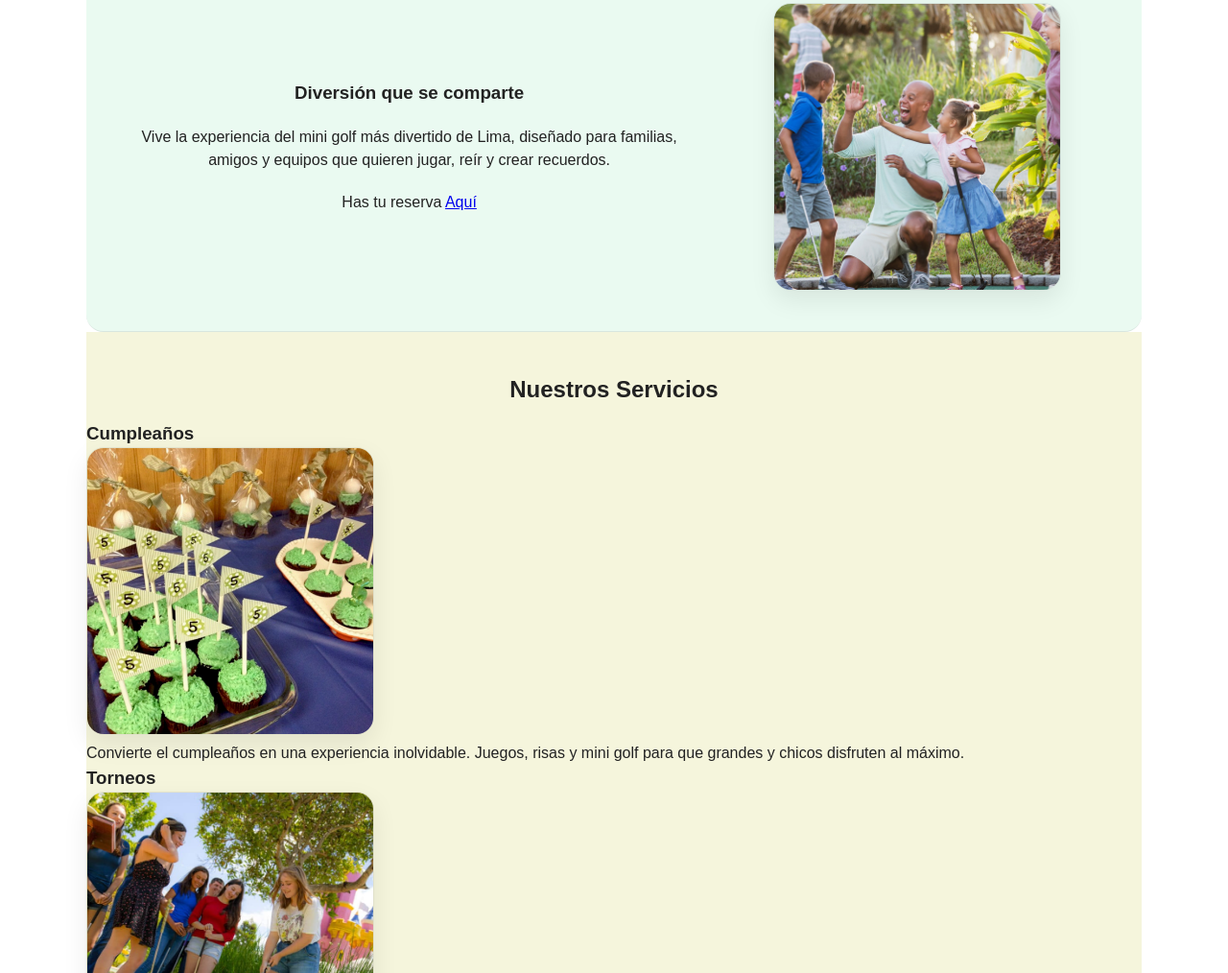
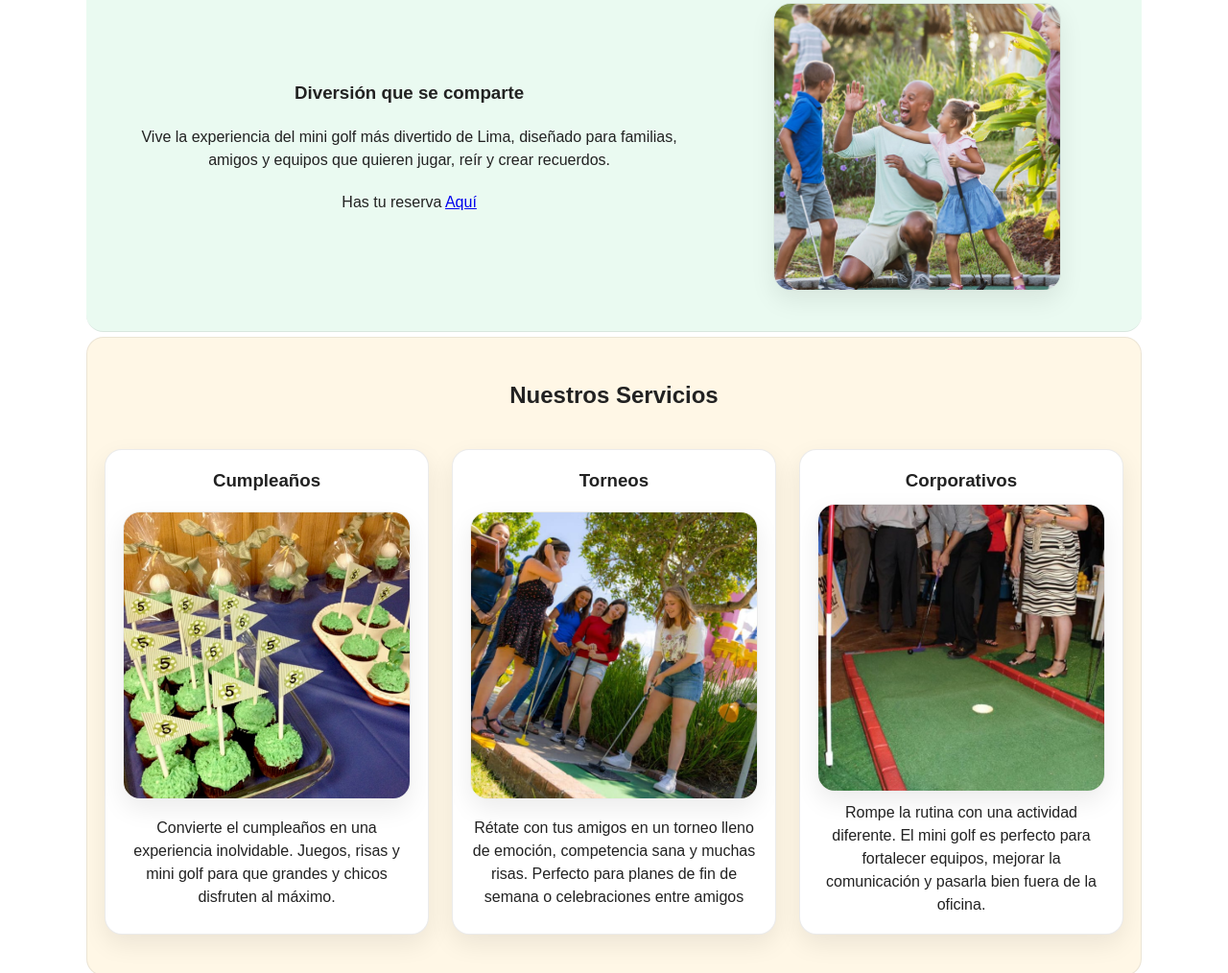
Before and after one commit to chavalucho/greenfun-minigolf, a plain HTML site: page index.html in a window 1280 px wide. Shown: the part 266-1280 px from the top of the page at 96% size. Drawn offline with Linux system fonts and the light colour scheme.

Commit message:
Mejoras seccion de servicios

```diff
--- a/css/style.css
+++ b/css/style.css
@@ -85,6 +85,7 @@ header div:nth-child(2) {
 /* ====== Secciones (Grid) ====== */
 section{
   padding: 42px 0;
+  margin: 5px 0;
 }
 
 /* Experiencia: 2 columnas (texto + imagen) */
@@ -119,8 +120,41 @@ section{
   justify-self: center;
 }
 
+/* Servicios: cards 3 columnas*/
 .servicios{
-  background-color: beige;
+  display: grid;
+  grid-template-columns: 1fr 1fr 1fr;
+  gap: 24px;
+  background: #fff7e6;
+  border-radius: var(--radius);
+  padding: 42px 18px;
+  border: 1px solid var(--border);
+}
+
+.servicios > h2{
+  grid-column: span 3;
+  text-align: center;
+}
+
+.servicios > div{
+  background: var(--card);
+  border: 1px solid var(--border);
+  border-radius: var(--radius);
+  box-shadow: var(--shadow);
+  padding: 18px;
+  display: grid;
+  gap: 10px;
+  justify-items: center;
+  text-align: center;
+}
+
+.servicios > div {
+  transition: transform 0.25s ease, box-shadow 0.25s ease;
+}
+
+.servicios > div:hover {
+  transform: translateY(-6px);
+  box-shadow: 0 12px 30px rgba(0,0,0,.15);
 }
 
 .testimonios{
```
